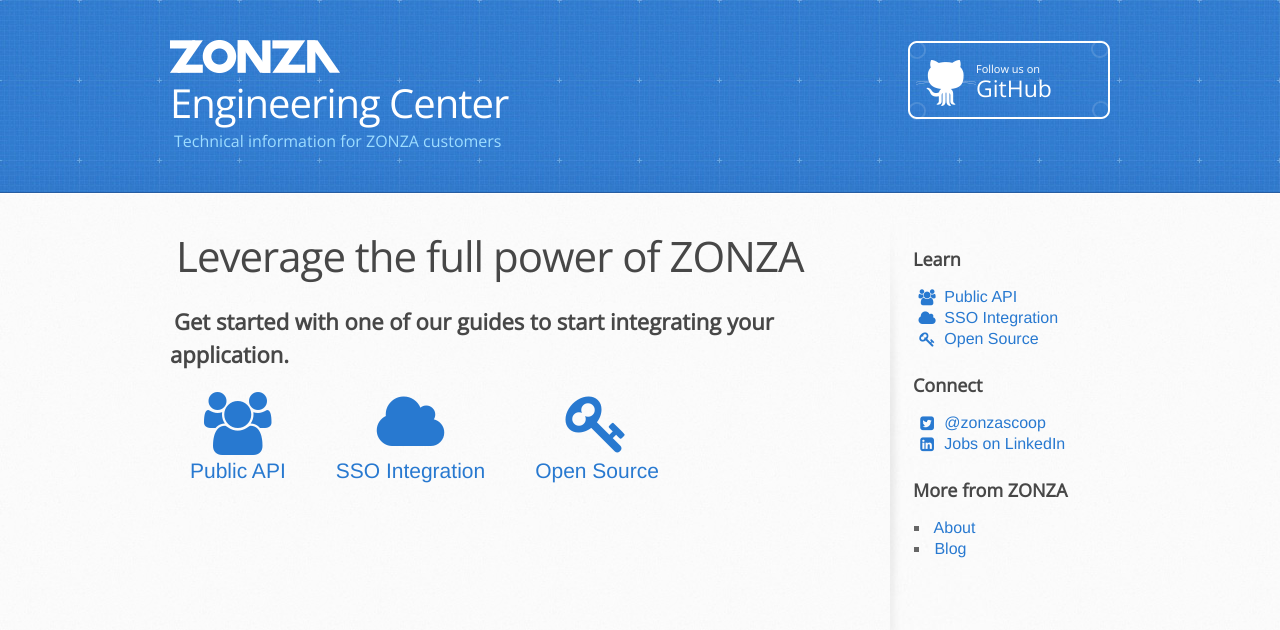
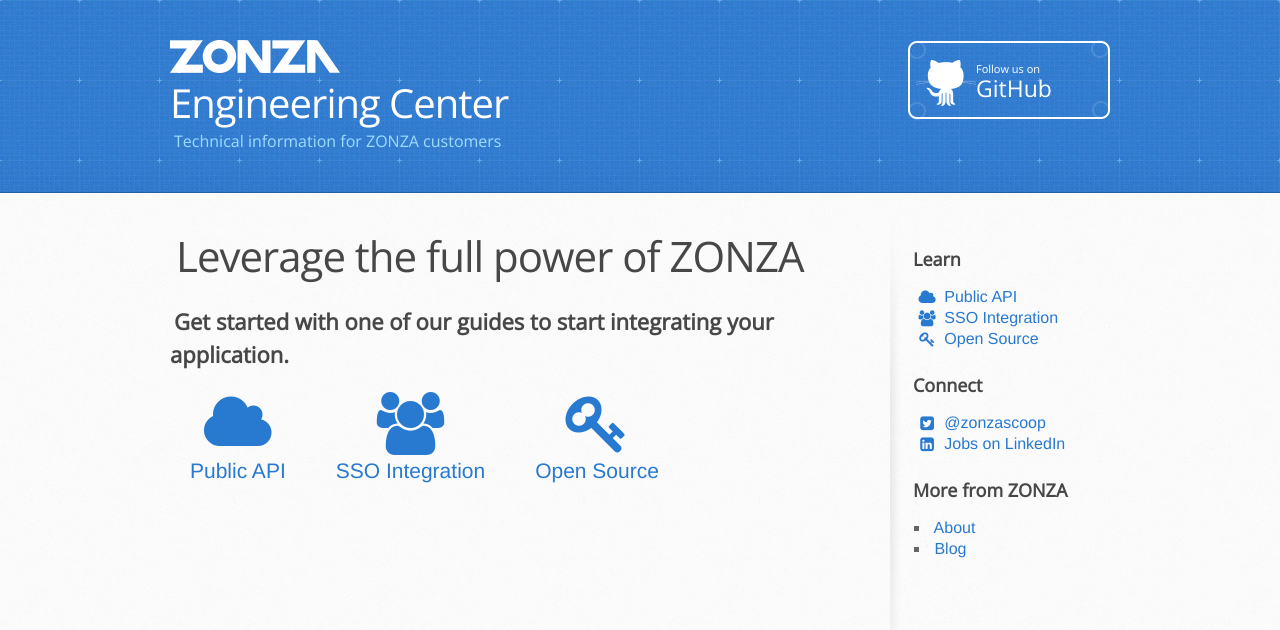
Before and after one commit to zonza/zonza.github.io, a Jekyll site: the page built from index.html, in a window 1280 px wide. Shown: the top 630 px of the page. Built offline with Jekyll 4.4.1, drawn with Linux system fonts in a browser that asks for light colours; nearby versions of some CDN libraries.

Commit message:
Switch incorrect logos

```diff
--- a/_includes/sidebar.html
+++ b/_includes/sidebar.html
@@ -2,8 +2,8 @@
 <aside id="sidebar">
     <h3>Learn</h3>
     <ul class="fa-ul">
-        <li><a href="#public-api"><i class="fa fa-li fa-users"></i> Public API</a></li>
-        <li><a href="#sso-integration"><i class="fa fa-li fa-cloud"></i> SSO Integration</li></a>
+        <li><a href="#public-api"><i class="fa fa-li fa-cloud"></i> Public API</a></li>
+        <li><a href="#sso-integration"><i class="fa fa-li fa-users"></i> SSO Integration</li></a>
         <li><a href="#open-source"><i class="fa fa-li fa-key"></i> Open Source</a></li>
     </ul>
     <h3>Connect</h3>
--- a/index.html
+++ b/index.html
@@ -6,7 +6,7 @@
 <h1>Leverage the full power of ZONZA</h1>
 <h2>Get started with one of our guides to start integrating your application.</h2>
 <ul id="homelinks">
-    <li><a href="api.html"><i class="fa fa-fw fa-users fa-3x"></i> Public API</a></li>
-    <li><a href="sso.html"><i class="fa fa-fw fa-cloud fa-3x"></i> SSO Integration</li></a>
+    <li><a href="api.html"><i class="fa fa-fw fa-cloud fa-3x"></i> Public API</a></li>
+    <li><a href="sso.html"><i class="fa fa-fw fa-users fa-3x"></i> SSO Integration</li></a>
     <li><a href="open-source.html"><i class="fa fa-fw fa-key fa-3x"></i> Open Source</a></li>
 </ul>
```
